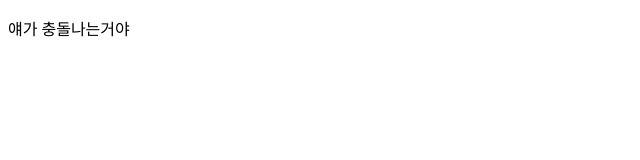
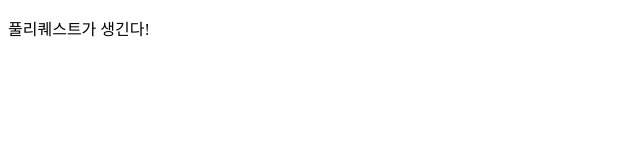
Before and after one commit to Yooniverse42/GitInitTest, a plain HTML site: page index.html in a window 1280 px wide. Shown: the full height of the page, 0-640 px from the left. Drawn offline with Linux system fonts and the light colour scheme.

Commit message:
변경사항있음

```diff
--- a/index.html
+++ b/index.html
@@ -6,6 +6,6 @@
   <title>아까 잘못 눌렀어 얘가 새로운 기능 돌입</title>
 </head>
 <body>
-  <p>얘가 충돌나는거야</p>
+  <p>풀리퀘스트가 생긴다!</p>
 </body>
 </html>
```
